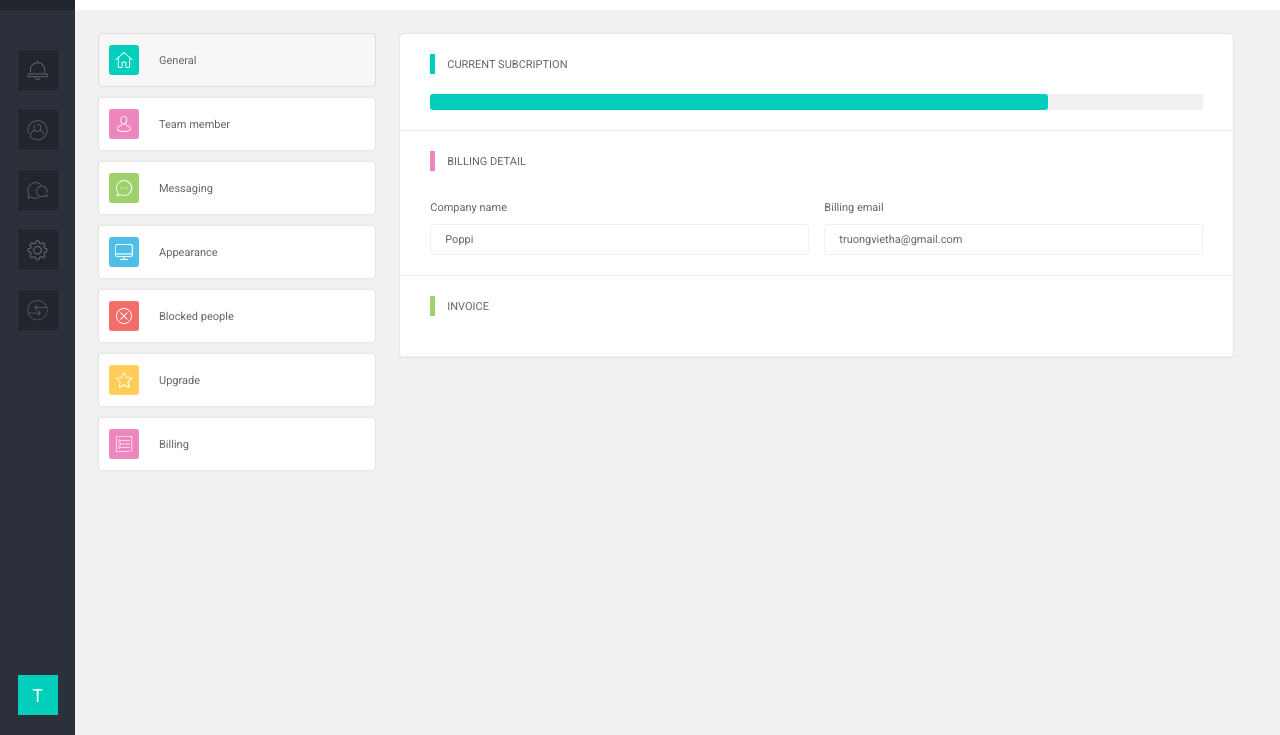
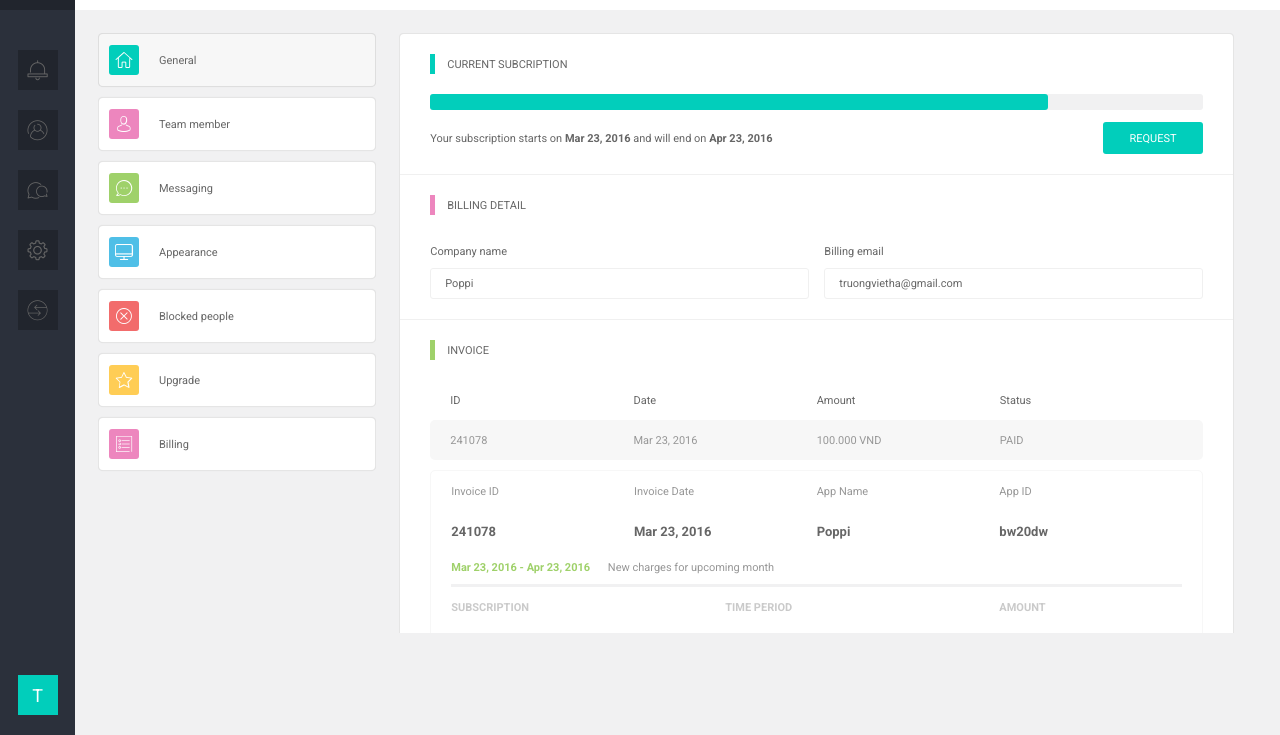
Before and after one commit to zigvy-intern/tuan-xuan-chat, a plain HTML site: page public/appsetting.html in a window 1280 px wide. Shown: the part 65-800 px from the top of the page. Drawn offline with Linux system fonts and the light colour scheme; files whose address does not match are found by name.

Commit message:
Done billing aub-page

```diff
--- a/public/appsetting.html
+++ b/public/appsetting.html
@@ -423,6 +423,11 @@
                         <div class="progress-bar">
                             <div class="progress-bar--active"></div>
                         </div>
+                        <div class="sub-info">
+                            <p>Your subscription starts on <span class="small-date bold">Mar 23, 2016</span> and will
+                                end on <span class="small-date bold">Apr 23, 2016</span></p>
+                            <button class="btn btn--cyan btn--medium-2">REQUEST</button>
+                        </div>
                     </section>
                     <!-- billig part -->
                     <section class="border-bottom">
@@ -440,14 +445,71 @@
                             </form>
                         </div>
                     </section>
-                    <section class="border-bottom">
+                    <!-- invoice part -->
+                    <section class="invoice border-bottom">
                         <header class="border-left-box border--green ">
                             <p class="border-left__title">Invoice</p>
                         </header>
+                        <section class="invoice-table">
+                            <header>
+                                <div class="invoice-table__col">ID</div>
+                                <div class="invoice-table__col">Date </div>
+                                <div class="invoice-table__col">Amount</div>
+                                <div class="invoice-table__col">Status</div>
+                            </header>
+                            <div class="invoice-table__row">
+                                <div class="invoice-table__col">241078</div>
+                                <div class="invoice-table__col">Mar 23, 2016</div>
+                                <div class="invoice-table__col">100.000 VND</div>
+                                <div class="invoice-table__col">PAID </div>
+                            </div>
+                        </section>
+                        <section class="invoice-detail">
+                            <header>
+                                <div class="invoice-table__col">Invoice ID</div>
+                                <div class="invoice-table__col">Invoice Date </div>
+                                <div class="invoice-table__col">App Name</div>
+                                <div class="invoice-table__col">App ID </div>
+                            </header>
+                            <div class="invoice-detail__row">
+                                <div class="invoice-table__col">241078</div>
+                                <div class="invoice-table__col">Mar 23, 2016 </div>
+                                <div class="invoice-table__col">Poppi</div>
+                                <div class="invoice-table__col">bw20dw </div>
+                            </div>
+
+                            <section class="period-detail">
+
+                                <p>
+                                    <span class="period__duration">Mar 23, 2016 - Apr 23, 2016</span>
+                                    <span class="period__sub"> New charges for upcoming month</span>
+                                </p>
+                                <div>
+                                    <div class="period-detail__row">
+                                        <div class="period-detail__col">SUBSCRIPTION</div>
+                                        <div class="period-detail__col">TIME PERIOD</div>
+                                        <div class="period-detail__col">AMOUNT</div>
+                                    </div>
+                                    <div class="period-detail__row">
+                                        <div class="period-detail__col">SMALL</div>
+                                        <div class="period-detail__col">MAR 23, 2016 - APR 23, 2016</div>
+                                        <div class="period-detail__col">100.000 VND</div>
+                                    </div>
+                                </div>
+                            </section>
+                            <footer>
+
+                                <button class="btn btn--medium-2 btn--green">PAID</button>
+                                <p>TOTAL</p>
+
+                                <div class="invoice-total__price">100.000 VND</div>
+                            </footer>
+                        </section>
                     </section>
                 </section>
             </section>
-            </div>
+        </section>
+        </div>
     </main>
 
     <script>
--- a/public/assets/style/common.css
+++ b/public/assets/style/common.css
@@ -13,6 +13,14 @@ body {
     background: #F1F1F2;
 }
 
+.pull-left
+{
+    float: left;
+}
+.pull-right
+{
+    float: right;
+}
 .bold {
     font-weight: bold;
 }
--- a/public/assets/style/setting-style.css
+++ b/public/assets/style/setting-style.css
@@ -82,42 +82,42 @@
     text-align: center;
     border: solid 1px #F1F1F2;
 }
-.upgrade__item--large
-{
+
+.upgrade__item--large {
     height: 50%;
     min-height: 300px;
     padding-top: 25px;
 }
-.form-group
-{
+
+.form-group {
     margin: 25px 0;
 }
-.team-box
-{
-   padding:15px;
-   margin-bottom: 10px;
+
+.team-box {
+    padding: 15px;
+    margin-bottom: 10px;
 
 }
-.team-box__header
-{
+
+.team-box__header {
     color: #666666;
     margin-bottom: 10px;
     position: relative;
 }
-.team-box .icon-remove-2
-{
+
+.team-box .icon-remove-2 {
     font-size: 10px;
     cursor: pointer;
     position: absolute;
     right: -10px;
     top: -10px;
 }
-#team-member .table{
+
+#team-member .table {
     margin-top: 10px;
 }
 
-.progress-bar
-{
+.progress-bar {
     width: 100%;
     min-height: 16px;
     background: #F1F1F2;
@@ -126,8 +126,7 @@
     z-index: 0;
 }
 
-.progress-bar--active
-{
+.progress-bar--active {
     content: "sasas";
     width: 80%;
     min-height: 16px;
@@ -137,3 +136,116 @@
     top: 0;
     z-index: 2;
 }
+
+.sub-info {
+    display: flex;
+    align-items: center;
+    justify-content: space-between;
+    margin-top: 12px;
+}
+
+/* billing tab */
+.invoice-table {}
+
+.invoice-table header,
+.invoice-table__row,
+.invoice-detail header,
+.invoice-detail__row {
+    display: flex;
+    flex-direction: row;
+    align-items: center;
+    height: 40px;
+    padding: 0 20px;
+}
+
+.invoice-table__row {
+    border-radius: 5px;
+    background: #F7F7F7;
+    margin-bottom: 10px;
+}
+
+.invoice-table__row>*:not(header),
+.invoice-detail>header *,
+.period__sub,
+.invoice-detail footer p  {
+    color: #979797;
+
+}
+
+.invoice-table__col {
+    flex: 1 3;
+}
+
+.invoice-detail {
+    border: #F7F7F7 solid 1.5px;
+    border-radius: 5px;
+    overflow: hidden;
+}
+
+.invoice-detail__row>*:not(header), .invoice-total__price {
+    font-weight: bold;
+    font-size: 13px;
+}
+
+.period-detail,
+.invoice footer {
+    padding: 0 20px;
+    margin: 10px 0;
+}
+
+.period__duration {
+    font-weight: bold;
+    color: #9FD16A;
+}
+
+.period__sub {
+    margin-left: 15px;
+
+}
+
+.period-detail>div {
+    margin-top: 10px;
+    border-top: #F1F1F2 3px solid;
+    border-bottom: #F1F1F2 3px solid;
+    padding: 5px 0;
+}
+
+.period-detail__row:nth-of-type(1) * {
+    font-weight: bold;
+    color: #CACACA;
+
+}
+
+.period-detail__row {
+    width: 100%;
+
+    text-transform: uppercase;
+    height: 30px;
+    display: flex;
+   align-items: center;
+}
+.period-detail__col
+{
+    flex: 3 1;
+}
+.period-detail__col:nth-of-type(3)
+{
+    flex:2 1;
+}
+.invoice-detail footer
+{
+    display: flex;
+    flex-direction: row;
+    width: 100%;
+    justify-content: flex-end;
+    align-items: center;
+}
+.invoice-detail footer>*
+{
+    margin-left: 30px;
+}
+.invoice-total__price
+{
+    width: 25%;
+    text-align: left;
+}
```
